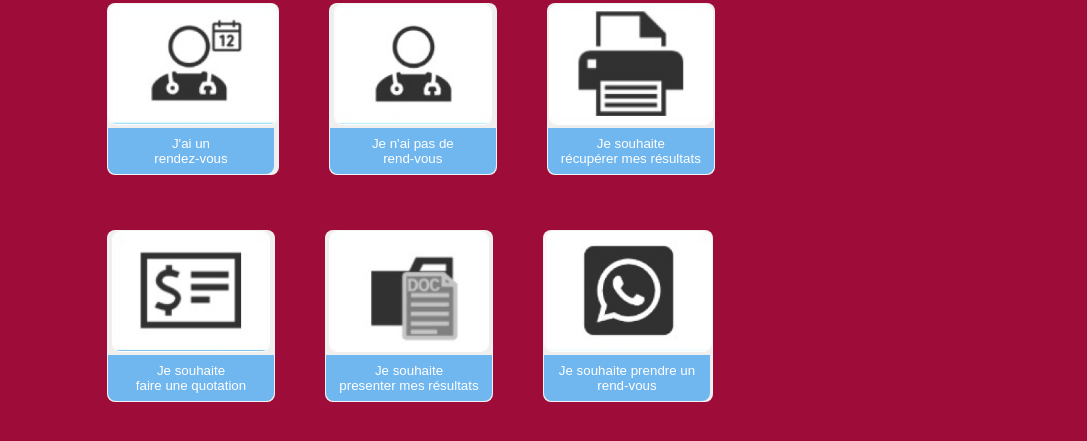
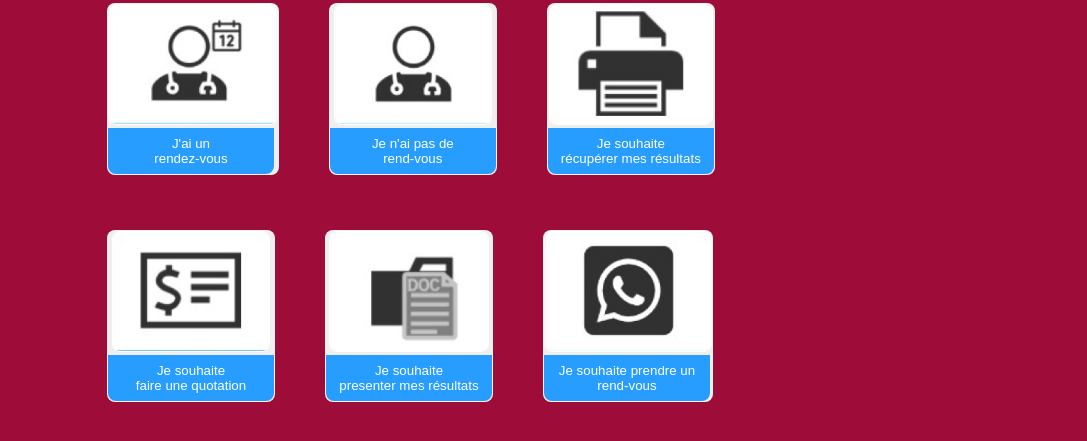
Before and after one commit to gatien074/CDL, a plain HTML site: page index.html in a window 1280 px wide. Shown: the part 167-608 px from the top of the page, without its empty margins (96-1183 px from the left). Drawn offline with Linux system fonts and the light colour scheme.

```diff
--- a/styles/style.css
+++ b/styles/style.css
@@ -111,7 +111,7 @@ p {
    align-items: center;
    width: 166px;
    height: 46px;
-   background-color: #70b6ef;
+   background-color: #279dff;
    border-bottom-left-radius: 8px;
    border-bottom-right-radius: 8px;
    justify-content: space-around;
```
Also changed, not shown: index.html (+1 -1 lines).
